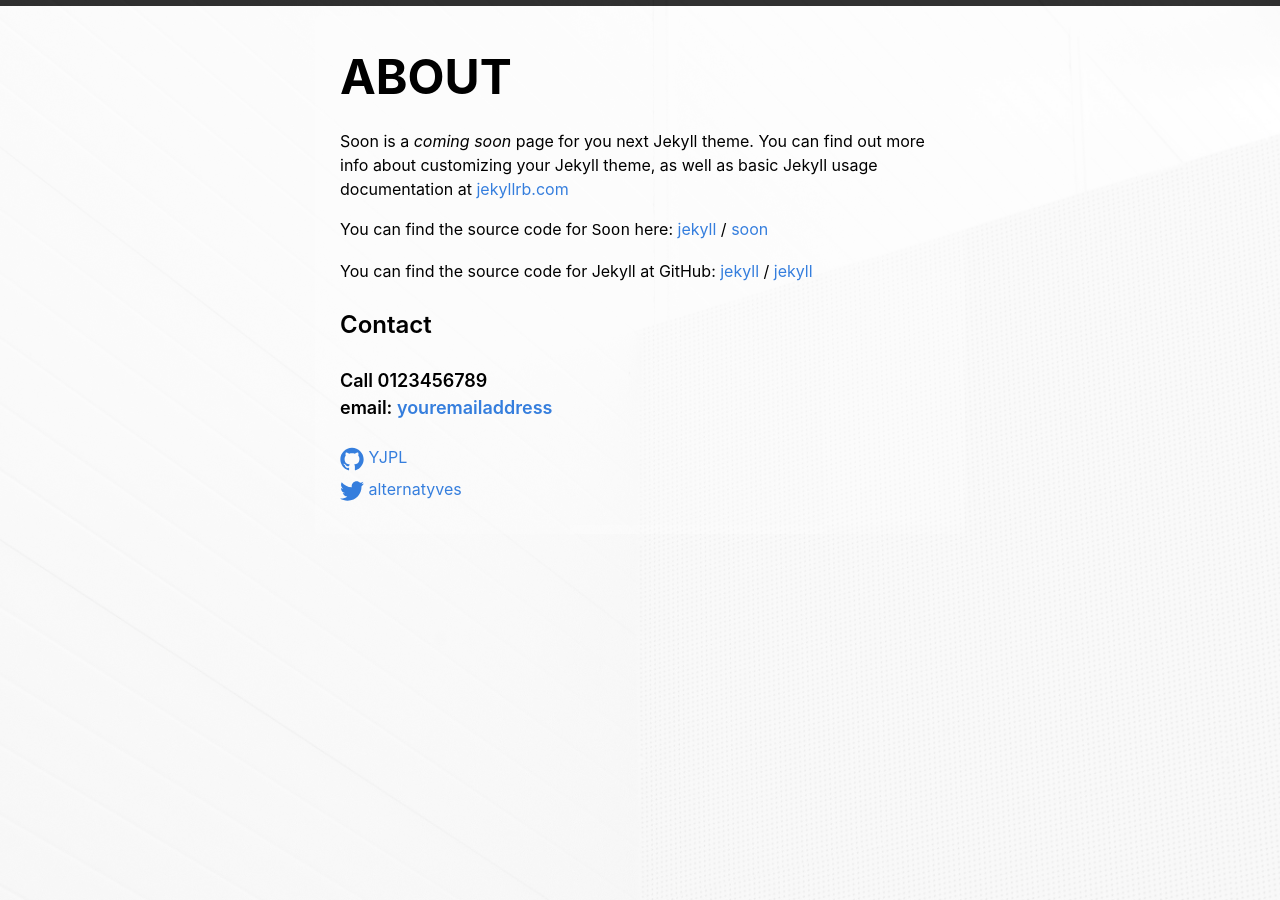
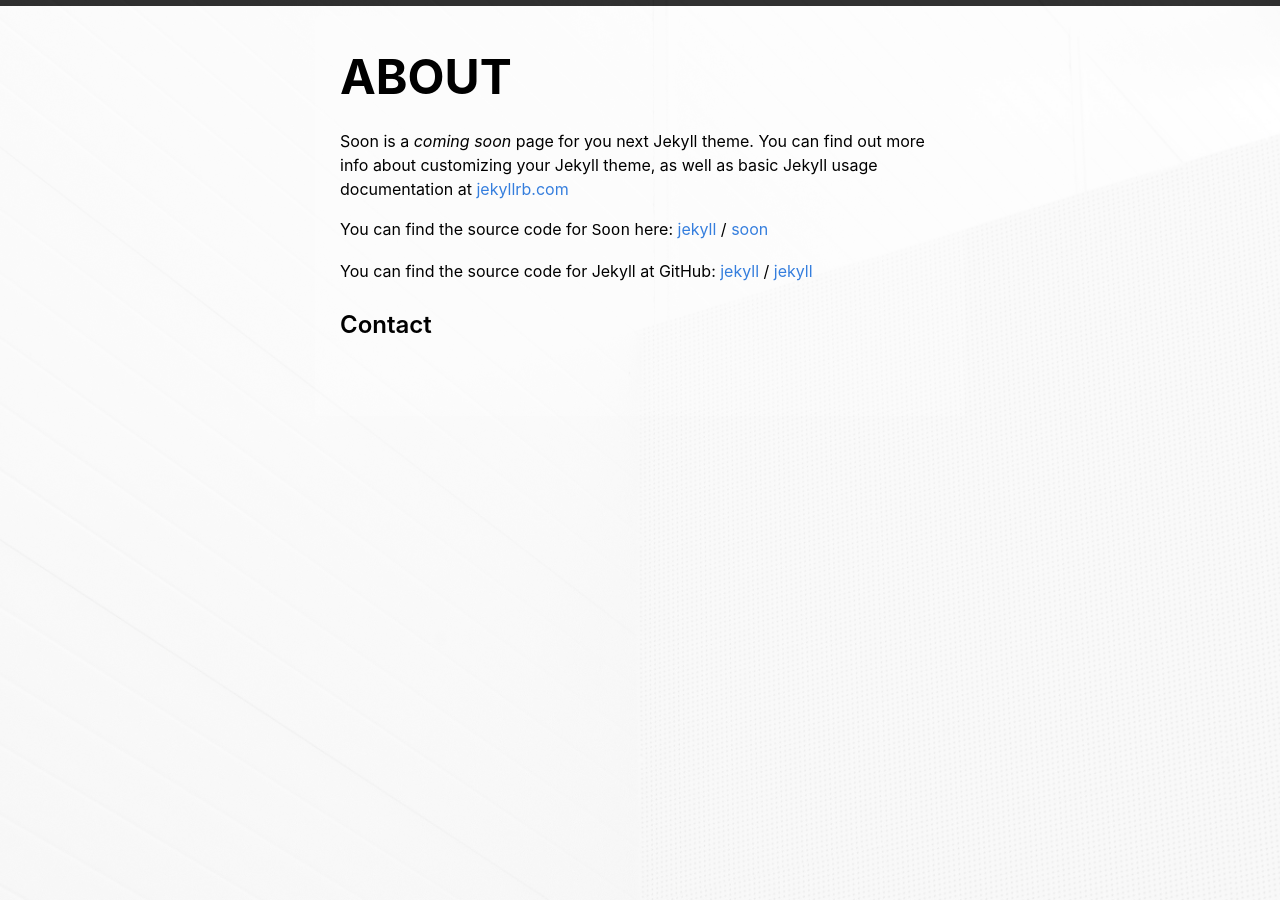
Before and after one commit to dr-xenia/computational_temp, a Jekyll site: the page built from _pages/about.md, in a window 1280 px wide. Built offline with Jekyll 4.4.1, drawn with Linux system fonts in a browser that asks for light colours.

Commit message:
Update _config.yaml

```diff
--- a/_config.yaml
+++ b/_config.yaml
@@ -13,14 +13,13 @@
 # you will see them accessed via {{ site.title }}, {{ site.email }}, and so on.
 # You can create any custom variable you would like, and they will be accessible
 # in the templates via {{ site.myvariable }}.
-title: Soon
-email: youremailaddress
-phone: 0123456789
-description: A coming soon page for Jekyll
+title: Computational Neurology
+email:
+description: Computational Neurology at the University of Bonn
 baseurl: "" # the subpath of your site, e.g. /blog
-url: "https://yjpl.github.io/soon/" # the base hostname & protocol for your site, e.g. http://example.com
-twitter_username: alternatyves
-github_username: YJPL
+url: "https://computationalneurology.com" # the base hostname & protocol for your site, e.g. http://example.com
+twitter_username:
+github_username:
 
 # Build settings
 markdown: kramdown
```
